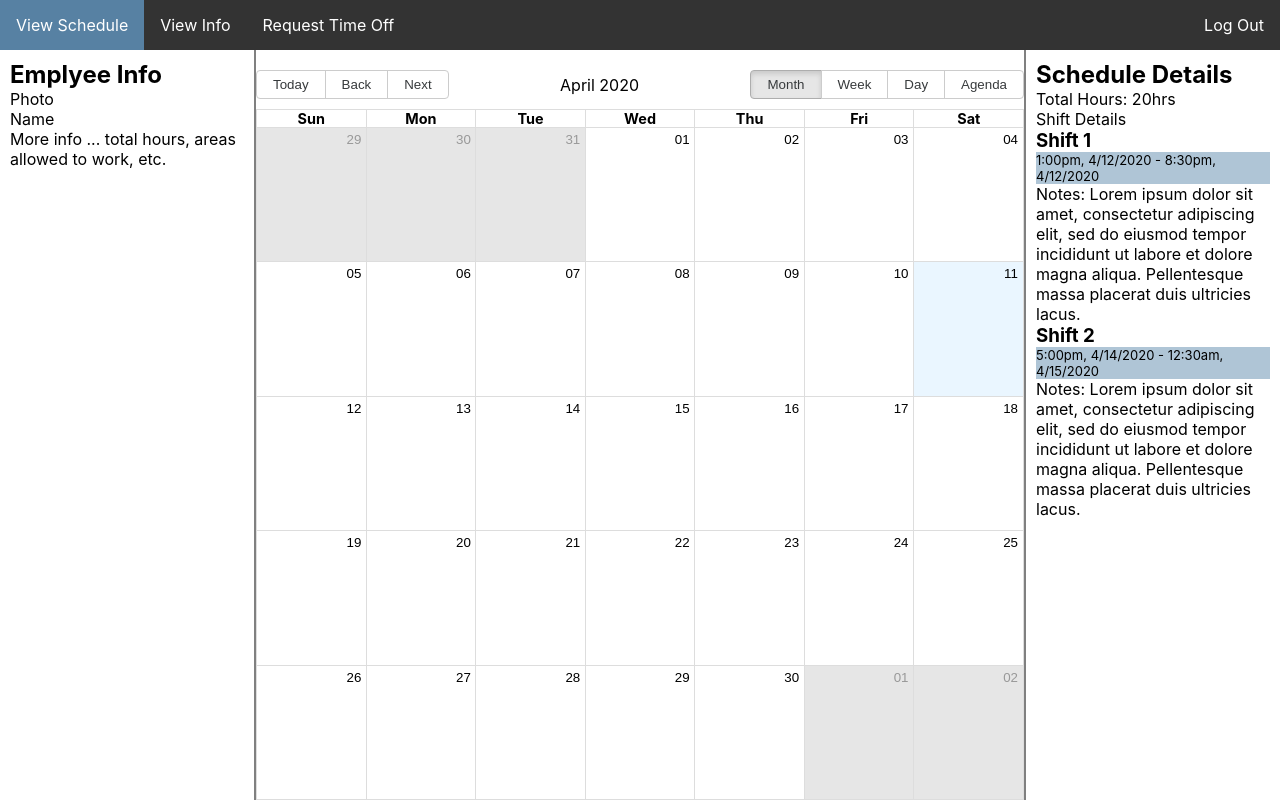
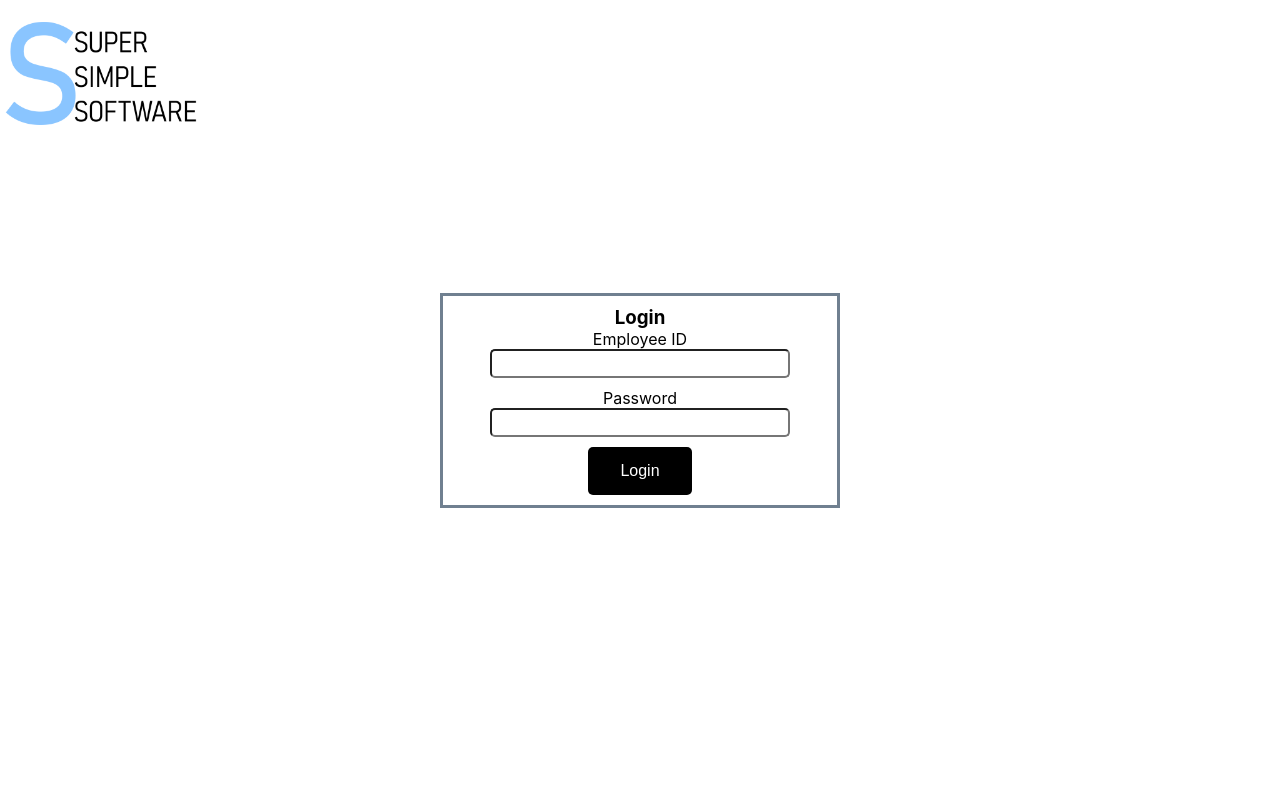
Before and after one commit to LankeyBoard/SimpleSchedule, a React (Create React App) app in the folder employee/: page / in a window 1280 px wide. Built offline with nearby package versions, Linux system fonts and the light colour scheme; no server answers.

Commit message:
login page created
simple login page created and logic added to app.js to display login page if not logged in.

```diff
--- a/employee/src/App.js
+++ b/employee/src/App.js
@@ -10,6 +10,7 @@ import TimeOff from './pages/TimeOff'
 import Info from './pages/EmployeeInfo'
 import NavBar from './pages/NavBar'
 import NotFoundPage from './pages/NotFoundPage'
+import Login from './pages/login'
 
 export default () => {
 
@@ -20,7 +21,14 @@ export default () => {
   }
 
   return <Router>
-
+    {!isLoggedIn &&
+      <Switch>
+        <Route path="/" component={Login} exact />
+        <Route component={NotFoundPage} />
+      </Switch>
+    }
+    {isLoggedIn &&
+    <>
       <NavBar isLoggedIn={isLoggedIn} toggled={() => changeLoginState(!isLoggedIn)} loginCallBack={loginCallBackClicked}/>
 
       <div id="page-body" className="flexbox-wrapper vertical">
@@ -33,8 +41,9 @@ export default () => {
 
           <Route component={NotFoundPage} />
         </Switch>
-
       </div>
+      </>
+    }
 </Router>
 
 }
--- a/employee/src/css/App.css
+++ b/employee/src/css/App.css
@@ -104,6 +104,51 @@ p.shiftTime{
   background-color: #afc5d6;
 }
 
+div.login{
+  margin: auto;
+  width: 400px;
+  border: 3px solid slategray;
+  padding: 10px;
+  align-items: flex-end;
+}
+.login *{
+  text-align: center;
+  display: block;
+  border-radius: 5px;
+}
+.login label input{
+  width: 300px;
+  margin: auto;
+  text-align: left;
+  padding: 5px;
+}
+.login label{
+  padding-bottom: 10px;
+}
+
+button#login{
+  background-color: black;
+  border: none;
+  color: white;
+  padding: 15px 32px;
+  text-align: center;
+  text-decoration: none;
+  display: inline-block;
+  font-size: 16px;
+
+  transition-duration: 0.2s;
+  margin: auto;
+  display: block;
+}
+button#login:hover{
+  background-color: slategrey;
+}
+
+#loginLogo{
+  width: 200px;
+  position: fixed;
+}
+
 /* #### Mobile Phones Portrait #### */
 @media screen and (max-device-width: 480px) and (orientation: portrait){
   div.focus{
--- /dev/null
+++ b/employee/src/pages/login.js
@@ -0,0 +1,22 @@
+import React from 'react';
+import logo from './../images/Slogo.png';
+const Login = () => (
+    <>
+    <img id="loginLogo" src={logo} alt="Logo" />
+    <div className="login">
+        <h3>Login</h3>
+        <label>
+            <p>Employee ID</p>
+            <input type="text"/>
+        </label>
+        <label>
+            <p>Password</p>
+            <input type="text"/>
+        </label>
+
+        <button id="login">Login</button>
+    </div>
+    </>
+);
+
+export default Login;
```
Also changed, not shown: employee/src/images/Slogo.png (added), 1 other file (tests, documents, lock files or other folders). Lines whose indentation alone changed are shown as unchanged.
